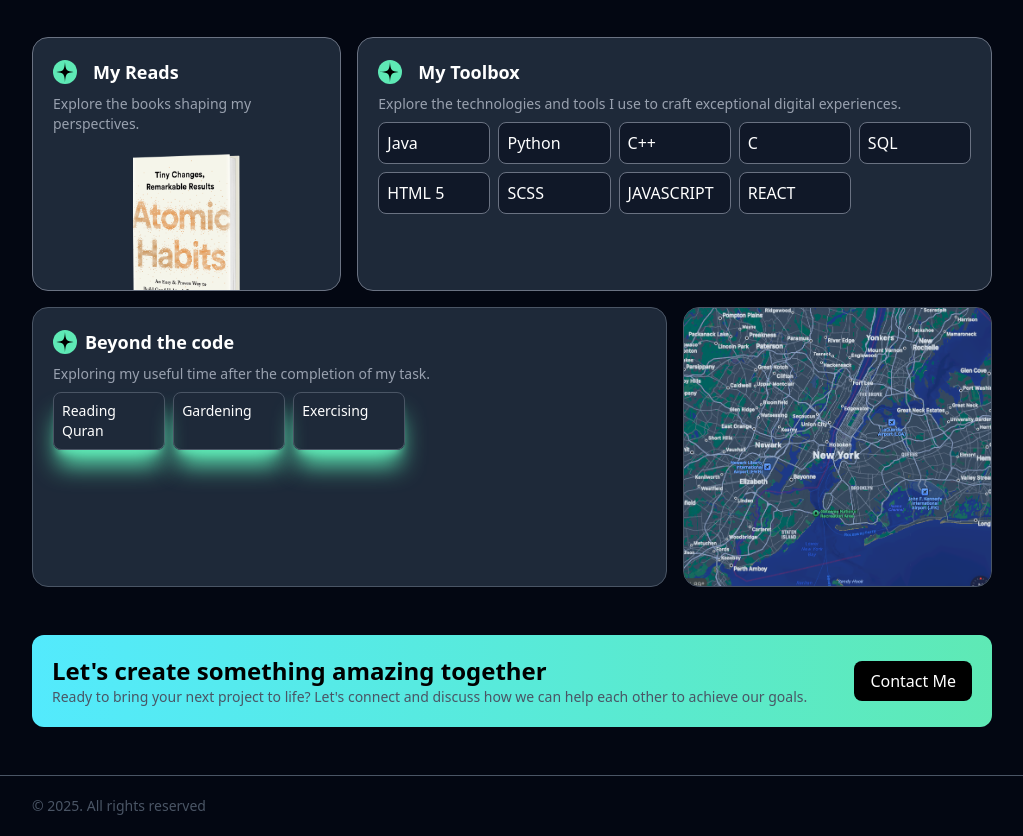
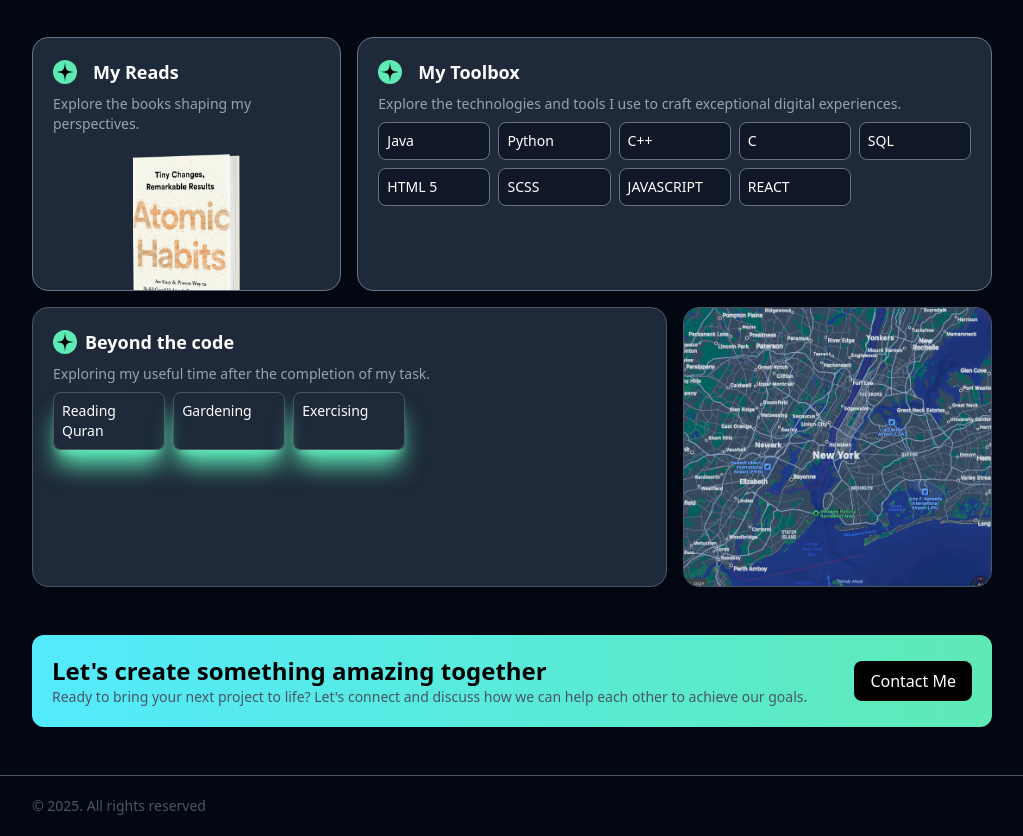
Before and after one commit to Ahmadrazakhan-786/TAILWIND-CSS, a website: page index.html in a window 1280 px wide. Shown: the part 3046-3882 px from the top of the page, without its empty margins (128-1151 px from the left). Drawn offline with Linux system fonts and the light colour scheme; files whose address does not match are found by name.

Commit message:
Update index.html

```diff
--- a/index.html
+++ b/index.html
@@ -231,7 +231,7 @@
                                 Explore the technologies and tools I use to craft exceptional digital experiences.
                             </p>
                         </div>
-                        <ul class="grid grid-cols-3 md:grid-cols-5 text-white gap-2 mt-2">
+                        <ul class="grid grid-cols-3 md:grid-cols-5 text-white text-sm gap-2 mt-2">
                             <li class="border border-gray-500 p-2 rounded-lg bg-gray-900">Java</li>
                             <li class="border border-gray-500 p-2 rounded-lg bg-gray-900">Python</li>
                             <li class="border border-gray-500 p-2 rounded-lg bg-gray-900">C++
```
